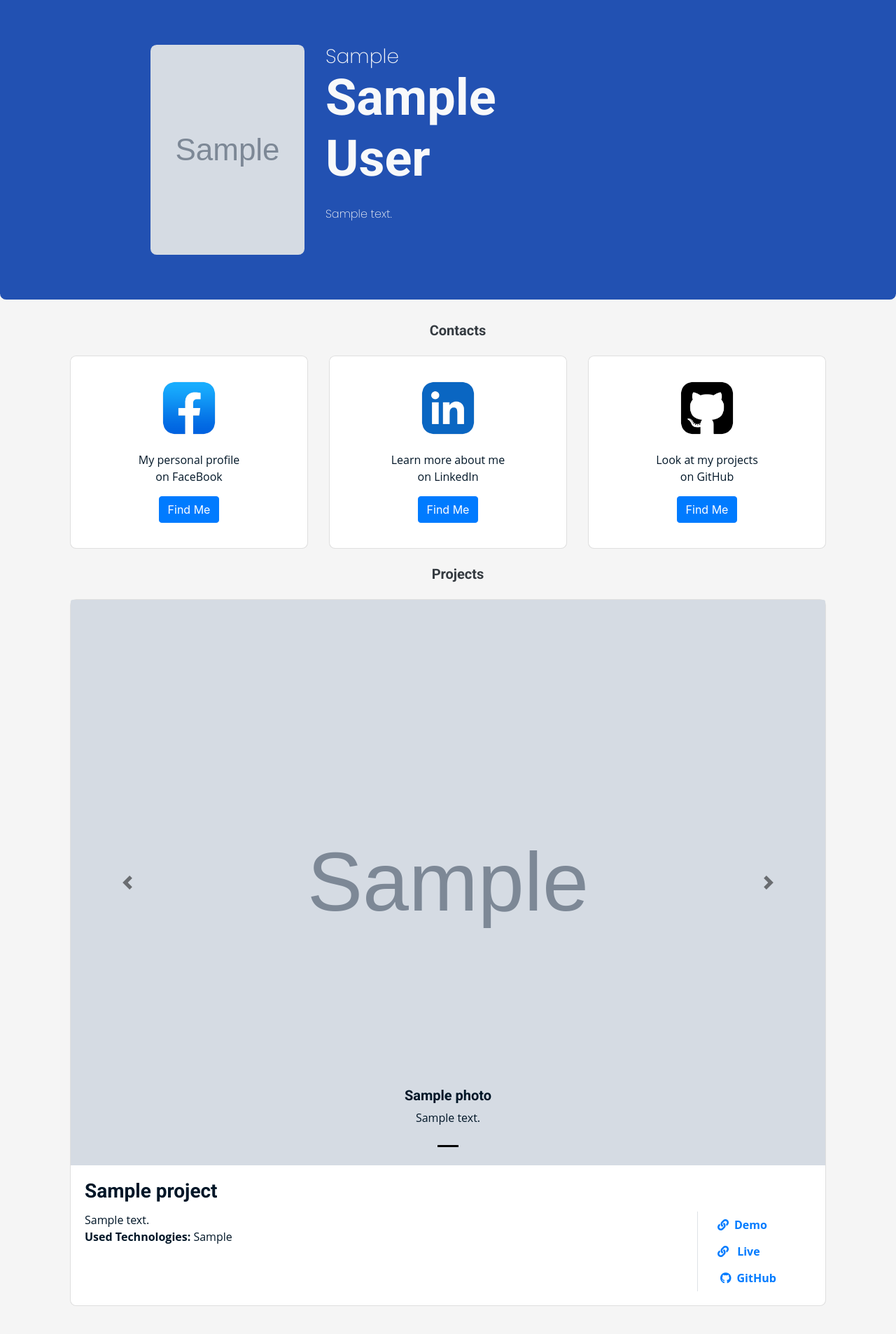
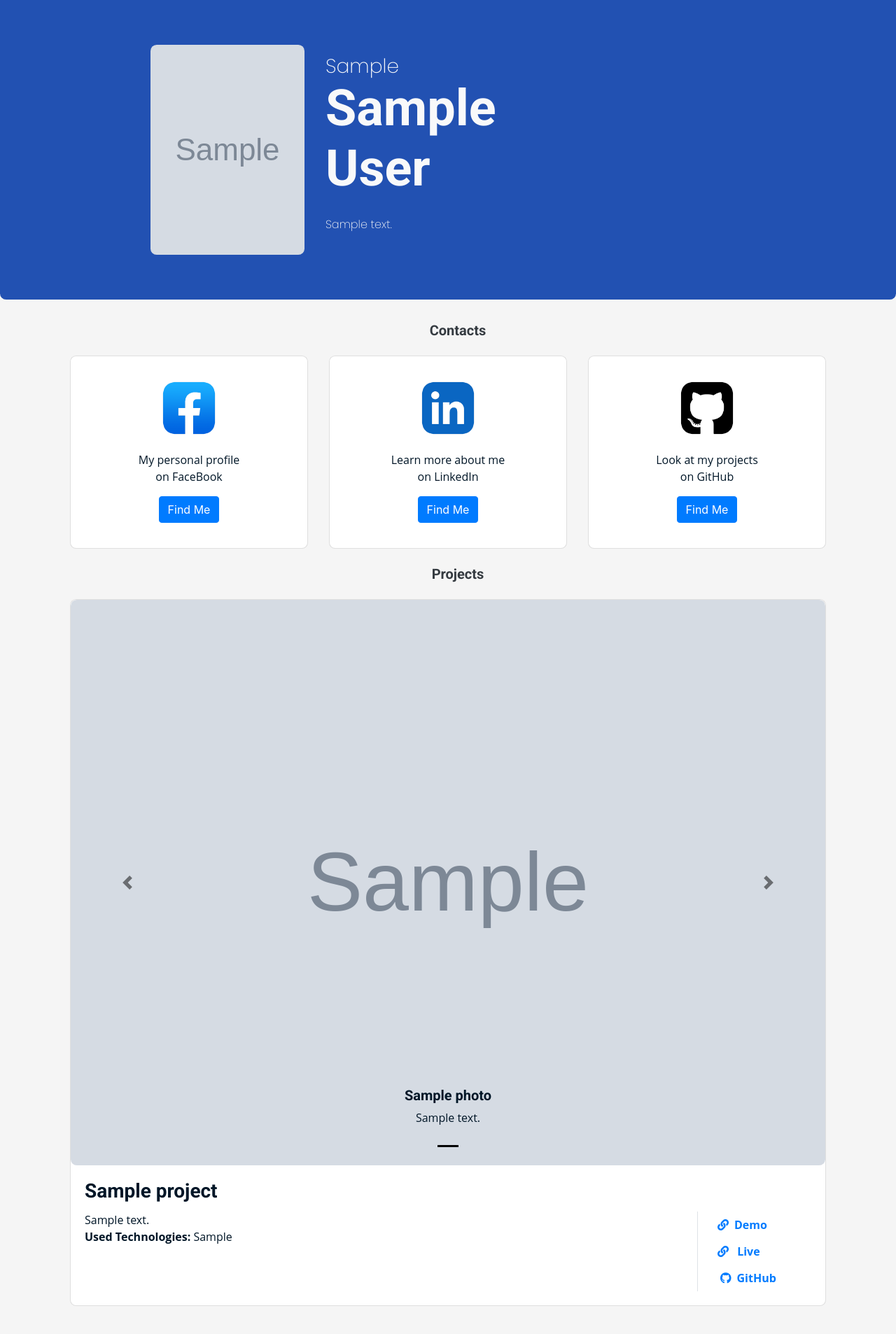
Before and after one commit to onysko3/personal-portfolio, a Django app: page / in a window 1280 px wide. Shown: the part 58-1964 px from the top of the page at 70% size. Run offline with Django 3.2, Linux system fonts and the light colour scheme; tables that the repository leaves empty hold one stand-in row (values such as "Sample post"); grey boxes marked "Sample" are stand-in pictures; parts of the project's set-up code (start-up, migrations or seed data) failed here and were passed over; some libraries are stand-ins or nearby versions.

Commit message:
fix template

```diff
--- a/static/css/base.css
+++ b/static/css/base.css
@@ -4,6 +4,10 @@
 
 
 .card {
+    border-radius: 0.55rem;
+}
+
+.border-r {
     border-radius: 0.55rem;
 }
 
--- a/templates/home.html
+++ b/templates/home.html
@@ -15,13 +15,14 @@
         {% else %}
           <div class="col-md-2"></div>
         {% endif %}
-        <div class="col-md-8" id="jumbo-content">
+        <div class="col-md-8 my-auto" id="jumbo-content">
           <h3 class="text-light m-0 poppins">{{ person.profession }}</h3>
           <h1 class="display-3 text-light m-0">{{ person.first_name }}</h1>
           <h1 class="display-3 text-light m-0">{% autoescape off %}{{ person.last_name }}{% endautoescape %}</h1>
           {% if person.bio %}
-            <p class="text-light mt-4 poppins">{{ person.bio }}</div>
+            <p class="text-light mt-4 poppins">{% autoescape off %}{{ person.bio }}{% endautoescape %}</p>
           {% endif %}
+        </div>
       </div>
     </div>
   </div>
@@ -104,7 +105,7 @@
               <div class="carousel-inner">
                 {% for photo in project.photos.all %}
                   <div class="carousel-item {% if forloop.counter0 == 0 %}active{% endif %}">
-                    <img class="card-img-top d-block w-100 project-img" src="{{ photo.photo.url }}"
+                    <img class="card-img-top d-block w-100 project-img border-r" src="{{ photo.photo.url }}"
                          alt="{{ photo.title }}">
                     <div class="carousel-caption d-none d-md-block">
                       {% if photo.title %}
@@ -145,7 +146,7 @@
                 {% endif %}
               </div>
               {% if project.link_demo or project.link_live or project.github %}
-                <div class="col-md-2 text-left ml-0 border-left">
+                <div class="col-md-2 text-left ml-0 border-left my-auto">
                   {% if project.link_demo %}
                     <p class="mb-0">
                       <a class="text-decoration-none btn btn-link" target="_blank"
```
